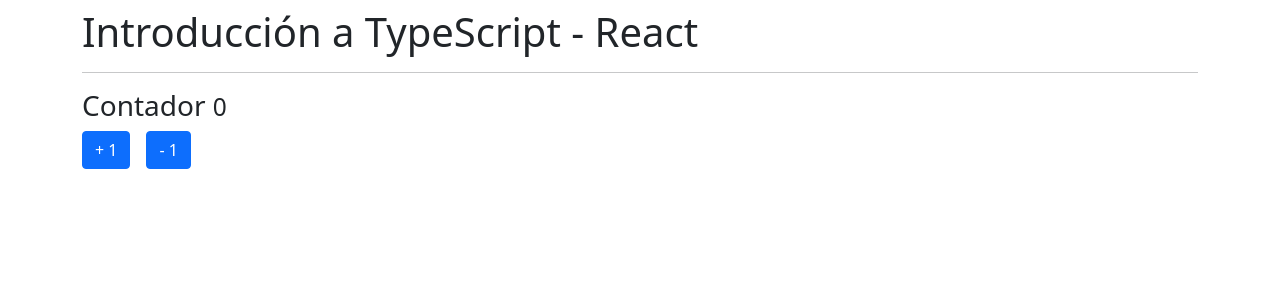
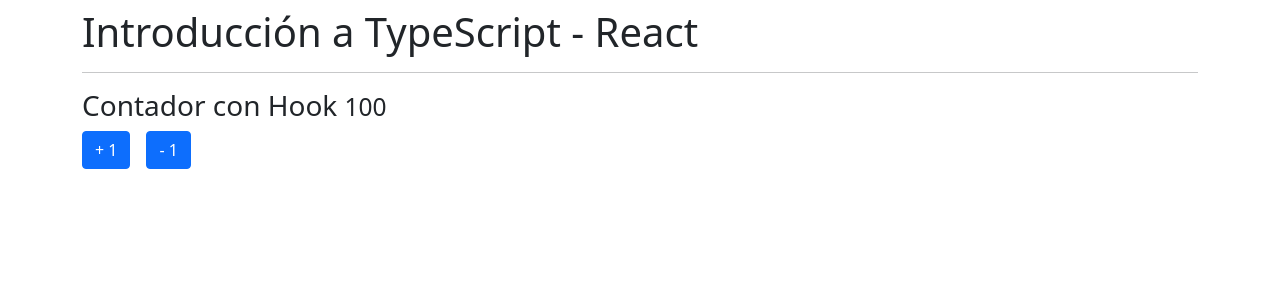
Before and after one commit to LuisRcap/Ejercicios-React-Native, a React (Create React App) app in the folder 01-reforzamiento/: page / in a window 1280 px wide. Shown: the top 300 px of the page. Built offline with nearby package versions, Linux system fonts and the light colour scheme.

Commit message:
useCounter :sparkles:

```diff
--- a/01-reforzamiento/src/App.tsx
+++ b/01-reforzamiento/src/App.tsx
@@ -1,8 +1,9 @@
 // import TiposBasicos from "./typescript/TiposBasicos";
 // import ObjetosLiterales from "./typescript/ObjetosLiterales"
 // import Funciones from "./typescript/Funciones"
+// import Contador from "./components/Contador"
+import ContadorConHook from "./components/ContadorConHook"
 
-import Contador from "./components/Contador"
 
 const App = () => {
   return (
@@ -12,7 +13,8 @@
       {/* <TiposBasicos /> */}
       {/* <ObjetosLiterales /> */}
       {/* <Funciones /> */}
-      <Contador />
+      {/* <Contador /> */}
+      <ContadorConHook />
     </div>
   )
 }
--- /dev/null
+++ b/01-reforzamiento/src/components/ContadorConHook.tsx
@@ -0,0 +1,27 @@
+import { useCounter } from '../hooks/useCounter';
+
+const ContadorConHook = () => {
+
+    const { valor, acumular } = useCounter( 100 );
+
+    return (
+        <>
+            <h3>Contador con Hook <small>{ valor }</small></h3>
+            <button
+                className="btn btn-primary me-3"
+                onClick={ () => acumular( 1 ) }
+            >
+                + 1
+            </button>
+
+            <button
+                className="btn btn-primary"
+                onClick={ () => acumular( -1 ) }
+            >
+                - 1
+            </button>
+        </>
+    )
+}
+
+export default ContadorConHook;
--- /dev/null
+++ b/01-reforzamiento/src/hooks/useCounter.tsx
@@ -0,0 +1,16 @@
+import { useState } from "react";
+
+export const useCounter = ( inicial: number = 10 ) => {
+
+    const [valor, setValor] = useState( inicial );
+
+    const acumular = ( numero: number ) => {
+        setValor( valor + numero )
+    };
+
+    return {
+        valor,
+        acumular
+    };
+
+}
```
